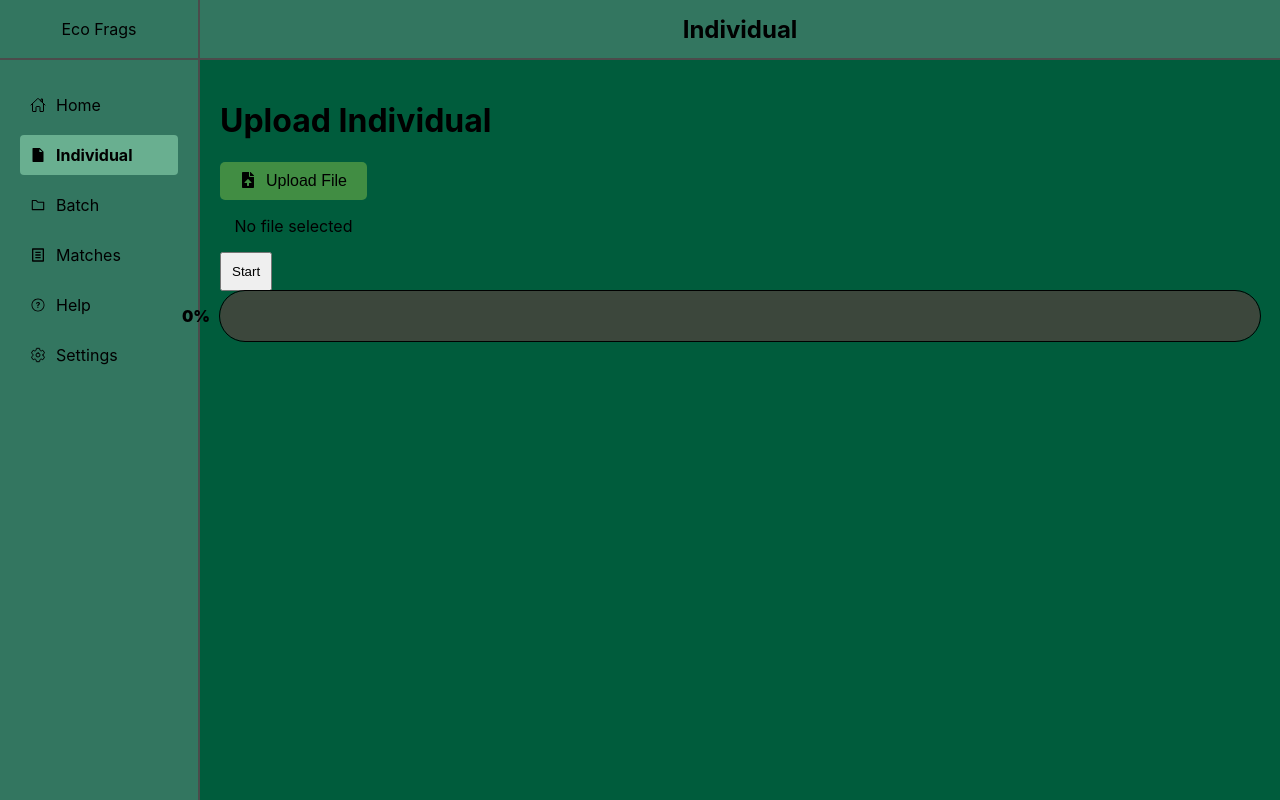
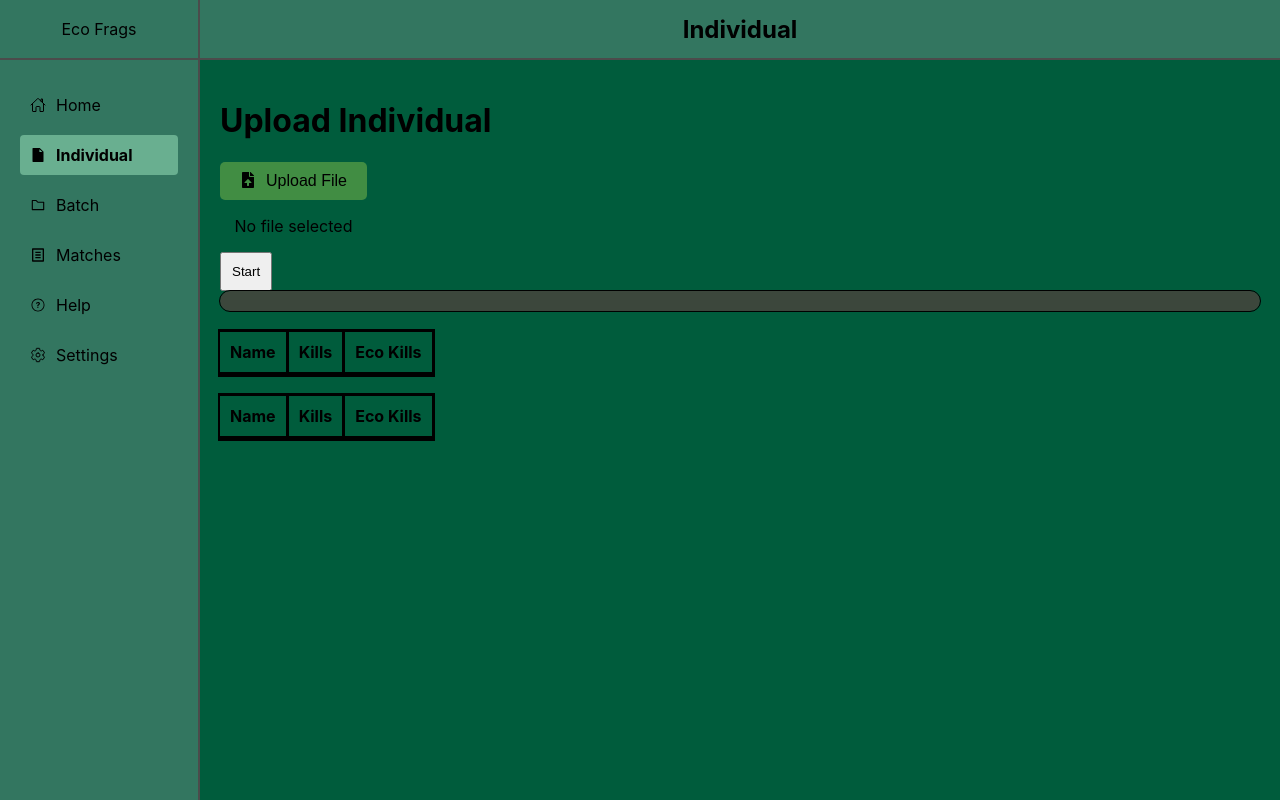
Before and after one commit to DavidSaffer/CS2_Demo_Parser, a React (Create React App) app in the folder cs2-demo/: page / in a window 1280 px wide. Both pictures are taken after a click on the element "Individual". Built offline with nearby package versions, Linux system fonts and the light colour scheme.

Commit message:
kinda working needs more work

```diff
--- a/cs2-demo/src/components/CustomProgressBar.tsx
+++ b/cs2-demo/src/components/CustomProgressBar.tsx
@@ -1,5 +1,5 @@
 import React from "react";
-
+import { useEffect, useState } from "react";
 // Updated interface to include includeText parameter
 interface ProgressBarProps {
   barValueColor: string; // Hex color for the bar's progress indicator
@@ -18,6 +18,15 @@ const CustomProgressBar: React.FC<ProgressBarProps> = ({
   height,
   includeText, // Deconstruct includeText from props
 }) => {
+  const [shouldIncludeText, setShouldIncludeText] = useState(false);
+  useEffect(() => {
+    if (includeText) {
+      if (progress >= 5) {
+        setShouldIncludeText(true);
+      }
+    }
+  }, [progress, includeText]);
+
   const parentDivStyle = {
     height: height,
     width: "100%",
@@ -45,7 +54,9 @@ const CustomProgressBar: React.FC<ProgressBarProps> = ({
   return (
     <div style={parentDivStyle}>
       <div style={childDivStyle}>
-        {includeText && <span style={progressTextStyle}>{`${progress}%`}</span>}
+        {shouldIncludeText && (
+          <span style={progressTextStyle}>{`${progress}%`}</span>
+        )}
       </div>
     </div>
   );
--- /dev/null
+++ b/cs2-demo/src/components/SortableTable.tsx
@@ -0,0 +1,163 @@
+import React, { useEffect, useState, useMemo } from "react";
+import { useAppSelector } from "../app/hooks";
+import styled from "styled-components";
+
+const StyledTable = styled.table`
+  width: fit-content;
+  border-collapse: collapse;
+  margin: 20px 0;
+  outline: 2px solid black;
+`;
+
+const StyledHeader = styled.th`
+  background-color: ${({ theme }) => theme.table.headerColor};
+  padding: 10px;
+  cursor: pointer;
+  &:hover {
+    background-color: ${({ theme }) => theme.colors.secondary};
+  }
+  border-bottom: 3px solid black; // Apply top border to each row
+  border-top: 1px solid black;
+  border-right: 3px solid black;
+  &:last-child {
+    border-right: 1px solid black;
+  }
+`;
+
+const StyledRow = styled.tr`
+  border-top: 1px solid black; // Apply top border to each row
+
+  /* &:nth-child(odd) {
+    background-color: ${({ theme }) => theme.colors.background};
+  }
+  &:nth-child(even) {
+    background-color: ${({ theme }) => theme.colors.accent};
+  } */
+`;
+
+const StyledCol = styled.col`
+  border-right: 1px solid black;
+  /* &:nth-child(odd) {
+    background-color: ${({ theme }) => theme.colors.background};
+  }
+  &:nth-child(even) {
+    background-color: ${({ theme }) => theme.colors.secondary};
+  } */
+`;
+
+const StyledCell = styled.td`
+  padding: 10px;
+  text-align: center;
+`;
+
+interface PlayerStats {
+  Name: string;
+  Kills: number;
+  EcoKills: number;
+  LightBuyKills: number;
+  TotalValue: number;
+  Team: number;
+  EcoKillRounds: number[];
+  LightBuyKillRounds: number[];
+}
+
+interface SortableTableProps {
+  team: number;
+}
+
+const SortableTable: React.FC<SortableTableProps> = ({ team }) => {
+  const [sortConfig, setSortConfig] = useState<{
+    key: keyof PlayerStats;
+    direction: "ascending" | "descending";
+  } | null>(null);
+  // Fetch all players, then filter by team
+  const allPlayers = useAppSelector((state) => {
+    // Check if finalData is null or undefined before using Object.values
+    return state.demoParse.finalData
+      ? Object.values(state.demoParse.finalData)
+      : [];
+  });
+  const [players, setPlayers] = useState<PlayerStats[]>([]);
+
+  const filteredPlayers = useMemo(
+    () => allPlayers.filter((player) => player.Team === team),
+    [allPlayers, team]
+  );
+
+  const sortedPlayers = useMemo(() => {
+    return sortConfig
+      ? [...filteredPlayers].sort((a, b) => {
+          const key = sortConfig.key;
+          const order = sortConfig.direction === "ascending" ? 1 : -1;
+          return a[key] < b[key] ? -1 * order : a[key] > b[key] ? 1 * order : 0;
+        })
+      : filteredPlayers;
+  }, [filteredPlayers, sortConfig]);
+
+  return (
+    <StyledTable>
+      <colgroup>
+        <StyledCol />
+        <StyledCol />
+        <StyledCol />
+      </colgroup>
+      <thead>
+        <tr>
+          <StyledHeader
+            onClick={() =>
+              setSortConfig({
+                key: "Name",
+                direction:
+                  sortConfig?.key === "Name" &&
+                  sortConfig.direction === "descending"
+                    ? "ascending"
+                    : "descending",
+              })
+            }
+          >
+            Name
+          </StyledHeader>
+          <StyledHeader
+            onClick={() =>
+              setSortConfig({
+                key: "Kills",
+                direction:
+                  sortConfig?.key === "Kills" &&
+                  sortConfig.direction === "descending"
+                    ? "ascending"
+                    : "descending",
+              })
+            }
+          >
+            Kills
+          </StyledHeader>
+          <StyledHeader
+            onClick={() =>
+              setSortConfig({
+                key: "EcoKills",
+                direction:
+                  sortConfig?.key === "EcoKills" &&
+                  sortConfig.direction === "descending"
+                    ? "ascending"
+                    : "descending",
+              })
+            }
+          >
+            Eco Kills
+          </StyledHeader>
+        </tr>
+      </thead>
+      <tbody>
+        {sortedPlayers.map((player, index) => (
+          <StyledRow key={index}>
+            <StyledCell>{player.Name}</StyledCell>
+            <StyledCell>{player.Kills}</StyledCell>
+            <StyledCell>{player.EcoKills}</StyledCell>
+          </StyledRow>
+        ))}
+      </tbody>
+    </StyledTable>
+  );
+};
+
+export default SortableTable;
--- a/cs2-demo/src/pages/Home.tsx
+++ b/cs2-demo/src/pages/Home.tsx
@@ -1,15 +1,41 @@
 // src/pages/Home.tsx
 import React from "react";
+import styled from "styled-components";
 import { useAppSelector } from "../app/hooks";
+import FileUploadComponent from "../components/FileUploadComponent";
+import ProcessFileComponent from "../components/ProcessFileComponent";
+import ProgressBar from "../components/DemoProgressBar";
+
+const Container = styled.div`
+  display: flex;
+  flex-direction: column;
+  align-items: center;
+`;
+
+const Card = styled.div`
+  display: flex;
+  flex-direction: column;
+  background-color: ${(props) => props.theme.table.headerColor};
+  padding: 30px;
+  border-radius: 10px;
+`;
 
 const Home: React.FC = () => {
   const currentPage = useAppSelector((state) => state.navigation.currentPage);
 
   return (
-    <div>
+    <>
       <h1>Home Page</h1>
       <p>Welcome to the {currentPage} page!</p>
-    </div>
+      <Container>
+        <Card>
+          <p>Start Upload</p>
+          <FileUploadComponent />
+          <ProcessFileComponent />
+          <ProgressBar height={"20px"} />
+        </Card>
+      </Container>
+    </>
   );
 };
 
--- a/cs2-demo/src/pages/Individual.tsx
+++ b/cs2-demo/src/pages/Individual.tsx
@@ -3,6 +3,7 @@ import React from "react";
 import FileUploadComponent from "../components/FileUploadComponent";
 import ProcessFileComponent from "../components/ProcessFileComponent";
 import ProgressBar from "../components/DemoProgressBar";
+import SortableTable from "../components/SortableTable";
 
 const Individual: React.FC = () => {
   return (
@@ -10,7 +11,9 @@ const Individual: React.FC = () => {
       <h1>Upload Individual</h1>
       <FileUploadComponent />
       <ProcessFileComponent />
-      <ProgressBar height={"50px"} />
+      <ProgressBar height={"20px"} />
+      <SortableTable team={2} />
+      <SortableTable team={1} />
     </div>
   );
 };
--- a/cs2-demo/src/theme/styledTheme.ts
+++ b/cs2-demo/src/theme/styledTheme.ts
@@ -13,13 +13,17 @@ export const lightTheme: DefaultTheme = {
   progressBar: {
     background: '#3C473C',
     value: '#c7ffc3',
+  },
+  table: {
+    headerColor: "",
+    cellColor: ""
   }
 };
 
 export const darkTheme: DefaultTheme = {
   colors: {
     background: '#081C15',
-    secondary: '#193026',
+    secondary: '#1e251e',
     accent: '#828282',
     text: '#ffffff',
     hover: '#2F443B',
@@ -28,5 +32,9 @@ export const darkTheme: DefaultTheme = {
   progressBar: {
     background: '#c7ffc3',
     value: '#234d20',
+  },
+  table: {
+    headerColor: "#193026",
+    cellColor: ""
   }
 };
--- a/cs2-demo/src/types/styled.d.ts
+++ b/cs2-demo/src/types/styled.d.ts
@@ -14,6 +14,10 @@ declare module 'styled-components' {
     progressBar: {
       background: string;
       value: string;
-    }
+    };
+    table: {
+      headerColor: string;
+      cellColor: string;
+    };
   }
 }
```
Also changed, not shown: cs2-demo/src/features/demoParse/demoParseSlice.ts (+17 -1 lines), cs2-demo/src/types/demoResults.ts (added, +10 -0 lines), 1 other file (tests, documents, lock files or other folders).
